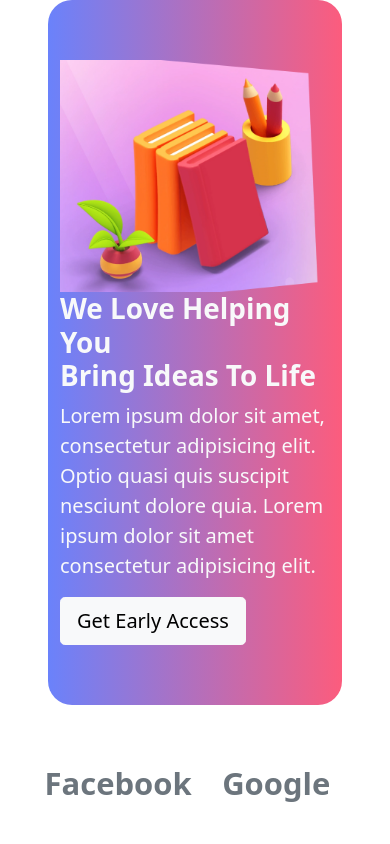
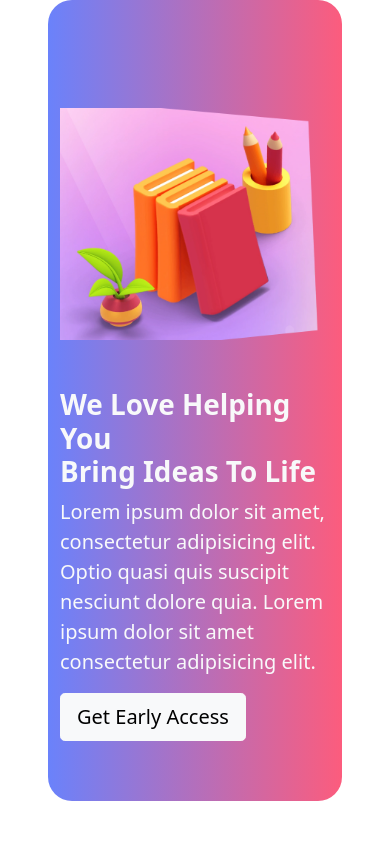
Before and after one commit to chandra-deb/Foxxy, a plain HTML site: page index.html in a window 390 px wide. Shown: the top 844 px of the page. Drawn offline with nearby package versions, Linux system fonts and the light colour scheme.

Commit message:
hero is now full responsive

```diff
--- a/index.html
+++ b/index.html
@@ -10,18 +10,14 @@
         integrity="sha384-KyZXEAg3QhqLMpG8r+8fhAXLRk2vvoC2f3B09zVXn8CA5QIVfZOJ3BCsw2P0p/We" crossorigin="anonymous">
     <link rel="stylesheet" href="https://cdn.jsdelivr.net/npm/bootstrap-icons@1.5.0/font/bootstrap-icons.css">
     <link rel="stylesheet" href="main.css">
-    <style>
-        section {
-            padding: 60px 0;
-        }
-    </style>
+
 </head>
 
 <body>
     <section id="hero" class="mx-5">
         <div class="container-lg">
-            <div class="row justify-content-around align-items-center">
-                <div class=" col-md-5">
+            <div class="row justify-content-around align-items-center text-sm-center text-md-start">
+                <div class=" col-md-5 my-5">
                     <img class="img-fluid" src="img/books.webp" alt="">
                 </div>
                 <div class="col-md-5 ">
@@ -31,7 +27,7 @@
                         quis suscipit
                         nesciunt dolore quia.
                         Lorem ipsum dolor sit amet consectetur adipisicing elit.</p>
-                    <button class="btn btn-light btn-lg">Get Early Access</button>
+                    <button class="btn btn-light btn-lg mt-sm-4">Get Early Access</button>
                 </div>
             </div>
         </div>
--- a/main.scss
+++ b/main.scss
@@ -1,3 +1,6 @@
+section {
+    padding: 60px 0;
+}
 #hero {
     background: #FC5C7D;  /* fallback for old browsers */
 background: -webkit-linear-gradient(to right, #6A82FB, #FC5C7D);  /* Chrome 10-25, Safari 5.1-6 */
```
Also changed, not shown: main.css, 1 other file.
